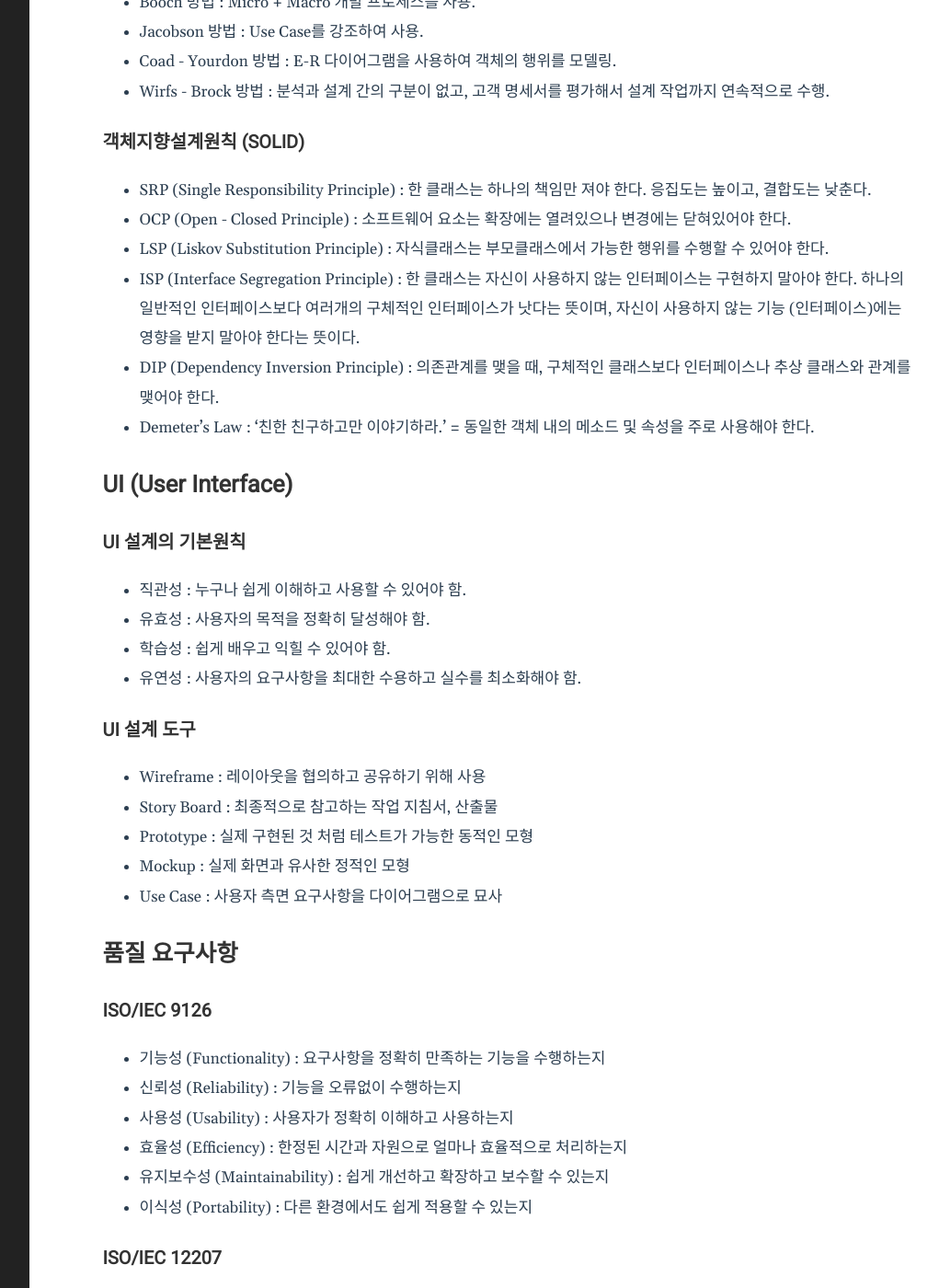
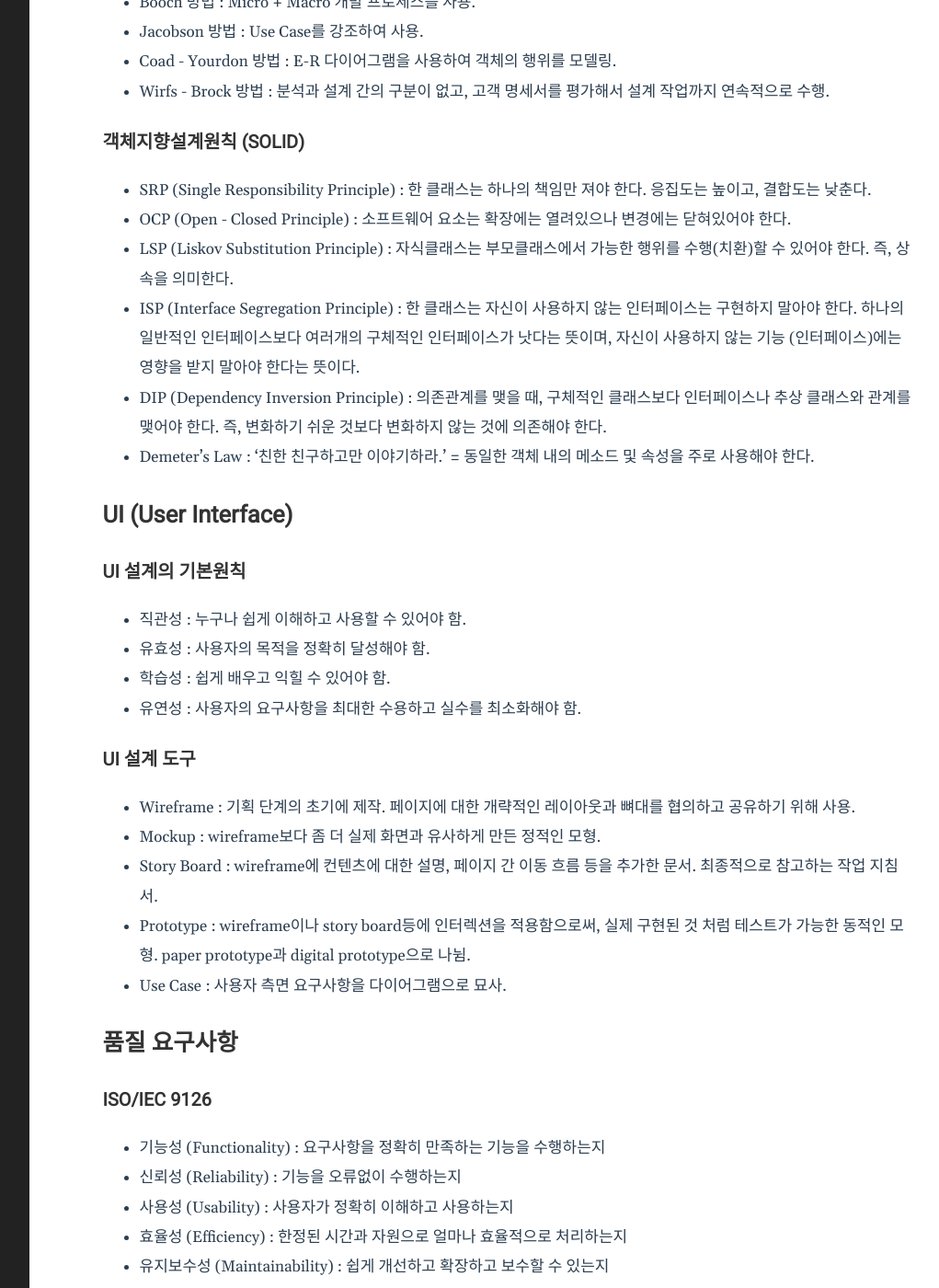
Before and after one commit to Herrtane/Herrtane.github.io, a Jekyll site: the page built from _posts/InformationProcessing/2022-03-07-informationprocessing-1.markdown, in a window 1280 px wide and 1400 px high, scrolled down 3443 px. Shown: the whole window at 92% size, without its empty margins (204-1225 px from the left). Built offline with Jekyll 4.4.1, drawn with Linux system fonts in a browser that asks for light colours; comment, search, counter and statistics services are not loaded.

Commit message:
Modify IP1

```diff
--- a/_posts/InformationProcessing/2022-03-07-informationprocessing-1.markdown
+++ b/_posts/InformationProcessing/2022-03-07-informationprocessing-1.markdown
@@ -115,9 +115,9 @@ comments: true
 
 - SRP (Single Responsibility Principle) : 한 클래스는 하나의 책임만 져야 한다. 응집도는 높이고, 결합도는 낮춘다.
 - OCP (Open - Closed Principle) : 소프트웨어 요소는 확장에는 열려있으나 변경에는 닫혀있어야 한다.
-- LSP (Liskov Substitution Principle) : 자식클래스는 부모클래스에서 가능한 행위를 수행할 수 있어야 한다.
+- LSP (Liskov Substitution Principle) : 자식클래스는 부모클래스에서 가능한 행위를 수행(치환)할 수 있어야 한다. 즉, 상속을 의미한다.
 - ISP (Interface Segregation Principle) : 한 클래스는 자신이 사용하지 않는 인터페이스는 구현하지 말아야 한다. 하나의 일반적인 인터페이스보다 여러개의 구체적인 인터페이스가 낫다는 뜻이며, 자신이 사용하지 않는 기능 (인터페이스)에는 영향을 받지 말아야 한다는 뜻이다.
-- DIP (Dependency Inversion Principle) : 의존관계를 맺을 때, 구체적인 클래스보다 인터페이스나 추상 클래스와 관계를 맺어야 한다.
+- DIP (Dependency Inversion Principle) : 의존관계를 맺을 때, 구체적인 클래스보다 인터페이스나 추상 클래스와 관계를 맺어야 한다. 즉, 변화하기 쉬운 것보다 변화하지 않는 것에 의존해야 한다.
 - Demeter's Law : '친한 친구하고만 이야기하라.' = 동일한 객체 내의 메소드 및 속성을 주로 사용해야 한다.
 
 ## UI (User Interface)
@@ -131,11 +131,11 @@ comments: true
 
 ### UI 설계 도구
 
-- Wireframe : 레이아웃을 협의하고 공유하기 위해 사용
-- Story Board : 최종적으로 참고하는 작업 지침서, 산출물
-- Prototype : 실제 구현된 것 처럼 테스트가 가능한 동적인 모형
-- Mockup : 실제 화면과 유사한 정적인 모형
-- Use Case : 사용자 측면 요구사항을 다이어그램으로 묘사
+- Wireframe : 기획 단계의 초기에 제작. 페이지에 대한 개략적인 레이아웃과 뼈대를 협의하고 공유하기 위해 사용.
+- Mockup : wireframe보다 좀 더 실제 화면과 유사하게 만든 정적인 모형.
+- Story Board : wireframe에 컨텐츠에 대한 설명, 페이지 간 이동 흐름 등을 추가한 문서. 최종적으로 참고하는 작업 지침서.
+- Prototype : wireframe이나 story board등에 인터렉션을 적용함으로써, 실제 구현된 것 처럼 테스트가 가능한 동적인 모형. paper prototype과 digital prototype으로 나뉨.
+- Use Case : 사용자 측면 요구사항을 다이어그램으로 묘사.
 
 ## 품질 요구사항
 
```
